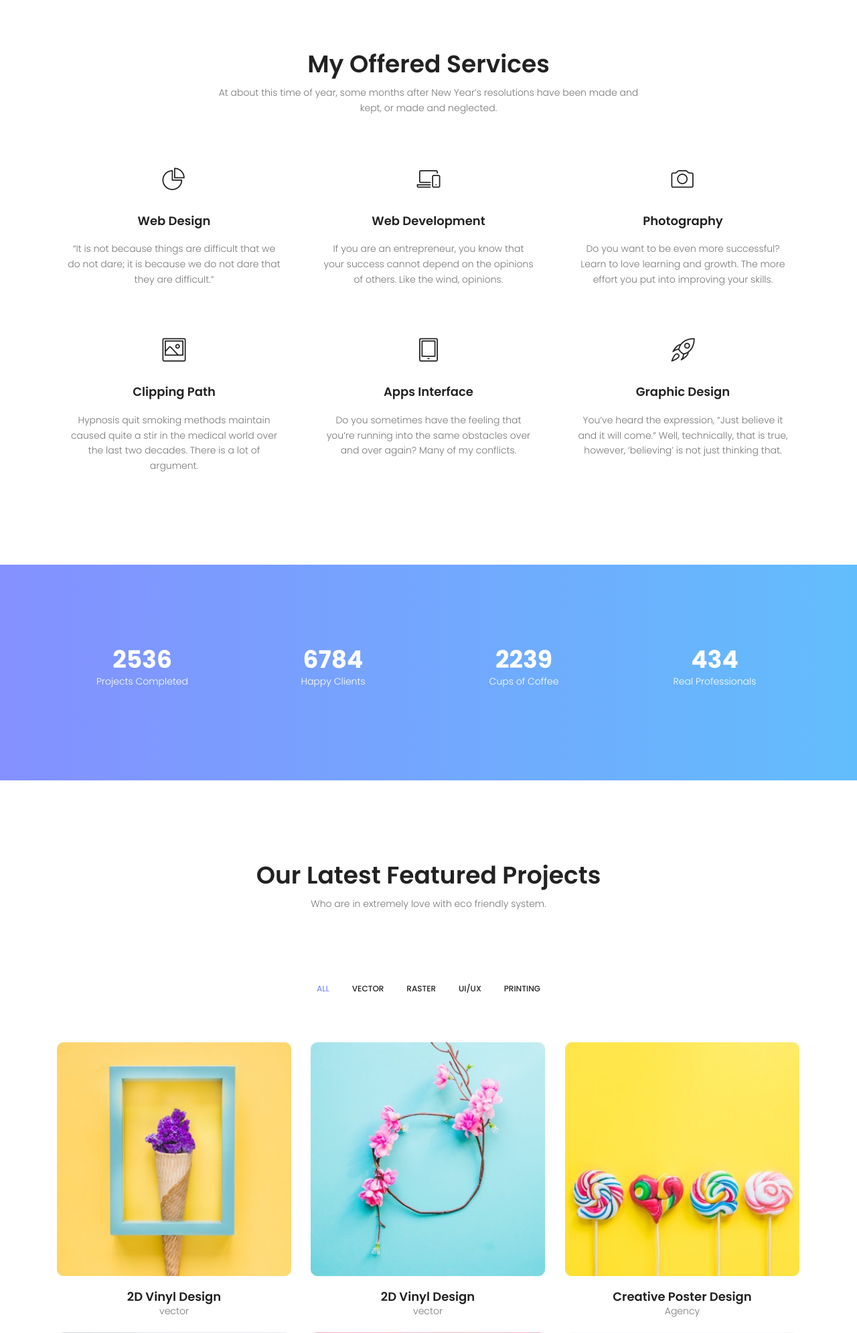
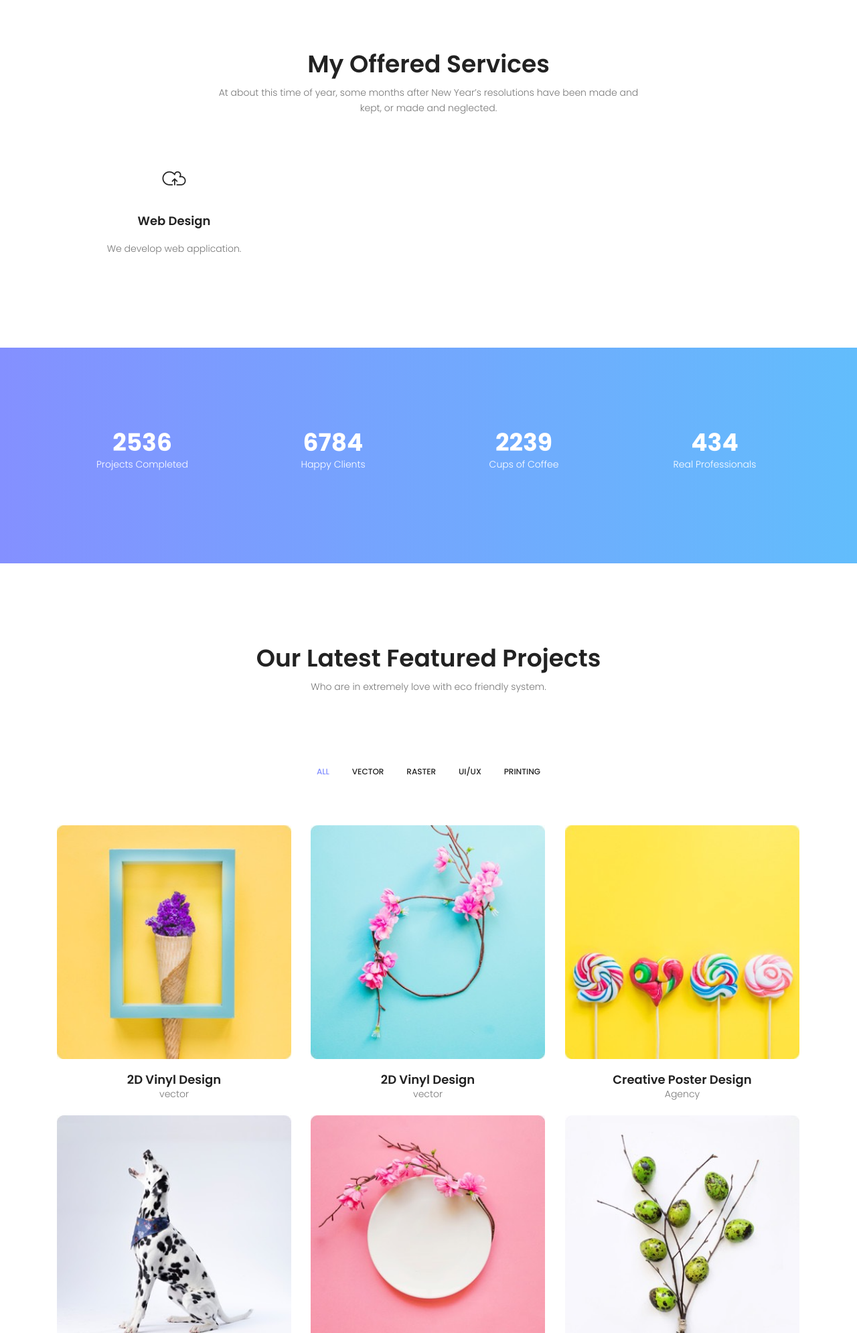
Before and after one commit to shady-777/Python430, a Django app: page / in a window 1280 px wide. Shown: the part 1299-3289 px from the top of the page at 67% size. Run offline with Django 4.2, Linux system fonts and the light colour scheme; data comes from the database, SQL or seed files in the repository; both versions use the stored data as it was after the commit; some libraries are stand-ins or nearby versions.

Commit message:
module and views are edited

```diff
--- a/home/admin.py
+++ b/home/admin.py
@@ -4,3 +4,4 @@ from .models import *
 admin.site.register(Contact)
 admin.site.register(Information)
 admin.site.register(Service)
+admin.site.register(Feedback)
--- a/home/models.py
+++ b/home/models.py
@@ -30,3 +30,10 @@ class Service(models.Model):
 
     def __str__(self):
         return self.title
+
+
+class Feedback(models.Model):
+    name = models.CharField(max_length=300)
+    post = models.CharField(max_length=400)
+    image = models.TextField()
+    comment = models.TextField()
--- a/home/views.py
+++ b/home/views.py
@@ -2,12 +2,17 @@ from django.shortcuts import render
 from .models import *
 # Create your views here.
 def home(request):
-    return render(request,'index.html')
+    views = {}
+    views['feedback'] = Feedback.objects.all()
+    views['services'] = Service.objects.all()
+    return render(request,'index.html',views)
 
 def about(request):
     return render(request,'about.html')
 
 def contact(request):
+    views= {}
+    views['infos'] = Information.objects.all()
     if request.method == 'POST':
         name = request.POST['name']
         email = request.POST['email']
@@ -20,9 +25,9 @@ def contact(request):
             message = message,
         )
         data.save()
-        message = {'mess': 'The message is Submitted!'}
-        return render(request, 'contact.html', message)
-    return render(request,'contact.html')
+        views['mess'] = 'The message is Submitted!'
+        return render(request, 'contact.html', views)
+    return render(request, 'contact.html', views)
 
 def portfolio(request):
     return render(request,'portfolio.html')
--- a/templates/base.html
+++ b/templates/base.html
@@ -98,7 +98,7 @@ Copyright &copy;<script>document.write(new Date().getFullYear());</script> All r
 								<div class="" id="mc_embed_signup">
 									 <form target="_blank" action="https://spondonit.us12.list-manage.com/subscribe/post?u=1462626880ade1ac87bd9c93a&amp;id=92a4423d01" method="get">
 									  <div class="input-group">
-									    <input type="text" class="form-control" name="EMAIL" placeholder="Enter Email Address" onfocus="this.placeholder = ''" onblur="this.placeholder = 'Enter Email Address '" required="" type="email">
+									    <input type="text" class="form-control" name="EMAIL" placeholder="Enter Email Address" onfocus="this.placeholder = ''" onblur="this.placeholder = 'Enter Email Address '" required="">
 									    <div class="input-group-btn">
 									      <button class="btn btn-default" type="submit">
 									        <span class="lnr lnr-arrow-right"></span>
--- a/templates/index.html
+++ b/templates/index.html
@@ -54,60 +54,18 @@
 		                </div>
 		            </div>
 					<div class="row">
+						{% for service in services %}
 						<div class="col-lg-4 col-md-6">
 							<div class="single-services">
-								<span class="lnr lnr-pie-chart"></span>
-								<a href="#"><h4>Web Design</h4></a>
+								<span class="lnr lnr-{{service.logo}}"></span>
+								<a href="#"><h4>{{service.title}}</h4></a>
 								<p>
-									“It is not because things are difficult that we do not dare; it is because we do not dare that they are difficult.”
+									{{service.description}}
 								</p>
 							</div>
 						</div>
-						<div class="col-lg-4 col-md-6">
-							<div class="single-services">
-								<span class="lnr lnr-laptop-phone"></span>
-								<a href="#"><h4>Web Development</h4></a>
-								<p>
-									If you are an entrepreneur, you know that your success cannot depend on the opinions of others. Like the wind, opinions.
-								</p>
-							</div>
-						</div>
-						<div class="col-lg-4 col-md-6">
-							<div class="single-services">
-								<span class="lnr lnr-camera"></span>
-								<a href="#"><h4>Photography</h4></a>
-								<p>
-									Do you want to be even more successful? Learn to love learning and growth. The more effort you put into improving your skills.
-								</p>
-							</div>
-						</div>
-						<div class="col-lg-4 col-md-6">
-							<div class="single-services">
-								<span class="lnr lnr-picture"></span>
-								<a href="#"><h4>Clipping Path</h4></a>
-								<p>
-									Hypnosis quit smoking methods maintain caused quite a stir in the medical world over the last two decades. There is a lot of argument.
-								</p>
-							</div>
-						</div>
-						<div class="col-lg-4 col-md-6">
-							<div class="single-services">
-								<span class="lnr lnr-tablet"></span>
-								<a href="#"><h4>Apps Interface</h4></a>
-								<p>
-									Do you sometimes have the feeling that you’re running into the same obstacles over and over again? Many of my conflicts.
-								</p>
-							</div>
-						</div>
-						<div class="col-lg-4 col-md-6">
-							<div class="single-services">
-								<span class="lnr lnr-rocket"></span>
-								<a href="#"><h4>Graphic Design</h4></a>
-								<p>
-									You’ve heard the expression, “Just believe it and it will come.” Well, technically, that is true, however, ‘believing’ is not just thinking that.
-								</p>
-							</div>
-						</div>
+						   {% endfor %}
+
 					</div>
 				</div>
 			</section>
@@ -285,30 +243,22 @@
 		            </div>
 		            <div class="row">
 		                <div class="active-testimonial">
+							{% for feedback in feedback %}
 		                    <div class="single-testimonial item d-flex flex-row">
 		                        <div class="thumb">
-		                            <img class="img-fluid" src="{% static 'img/elements/user1.png' %}" alt="">
+		                            <img class="img-fluid" src="{{feedback.image}}" alt="" style ="height:100px; width=100px;">
 		                        </div>
 		                        <div class="desc">
 		                            <p>
-		                                Do you want to be even more successful? Learn to love learning and growth. The more effort you put into improving your skills, the bigger the payoff you.
+		                                {{feedback.comment}}
 		                            </p>
-		                            <h4>Harriet Maxwell</h4>
-		                            <p>CEO at Google</p>
+		                            <h4>{{feedback.name}}</h4>
+		                            <p>{{feedback.post}}</p>
 		                        </div>
 		                    </div>
-		                    <div class="single-testimonial item d-flex flex-row">
-		                        <div class="thumb">
-		                            <img class="img-fluid" src="{% static 'img/elements/user2.png' %}" alt="">
-		                        </div>
-		                        <div class="desc">
-		                            <p>
-		                                A purpose is the eternal condition for success. Every former smoker can tell you just how hard it is to stop smoking cigarettes. However.
-		                            </p>
-		                            <h4>Carolyn Craig</h4>
-		                            <p>CEO at Facebook</p>
-		                        </div>
-		                    </div>
+		                    {% endfor %}
+
+
 		                </div>
 		            </div>
 		        </div>
```
Also changed, not shown: templates/contact.html (+8 -5 lines), db.sqlite3, home/migrations/0003_feedback.py (added).
